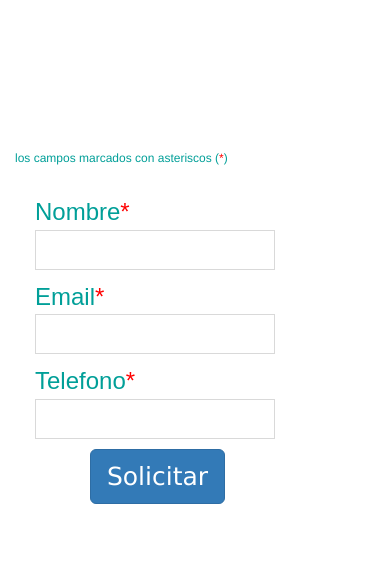
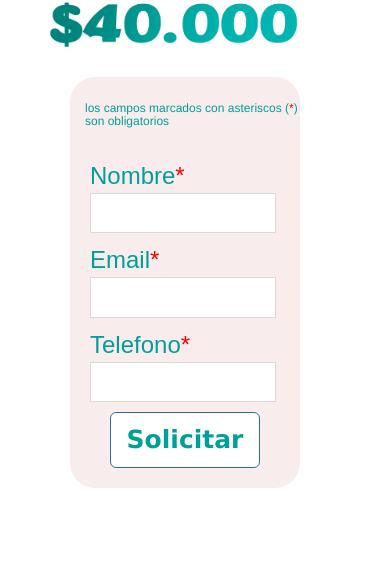
Before and after one commit to Eduarmar/consuelo-paginas, a plain HTML site: page Masaje/index.html in a window 390 px wide. Shown: the part 283-844 px from the top of the page. Drawn offline with nearby package versions, Linux system fonts and the light colour scheme; a web font is replaced by a local one.

Commit message:
hay reunion llave

```diff
--- a/Masaje/css/style.css
+++ b/Masaje/css/style.css
@@ -69,13 +69,24 @@ h1{
 
 }
 
+@media (max-width: 750px) {
+  .frase{width: 110%; padding-top: 35px;}
+  .logo{width: 110%;}
+  .aweb{padding-top: 0;}
+  body > div > div:nth-child(4) > div{padding-left: 70px;}}
+
 @media (max-width: 600px) {
-
+  .frase{width: 120%; padding-top: 35px;}
+  .logo{width: 120%;}
+  .aweb{padding-top: 0;}
+  body > div > div:nth-child(4) > div{padding-left: 70px;}
 }
 
 @media (max-width: 500px) {
-  .frase{width: 120%;}
+  .frase{width: 120%; padding-top: 35px;}
   .logo{width: 120%;}
+  .aweb{padding-top: 0;}
+  body > div > div:nth-child(4) > div{padding-left: 70px;}
   }
 
 @media (max-width: 330px) {
@@ -87,47 +98,241 @@ h1{
   }
 
 
-h6{color: #009F98;}
+h6{color: #009F98; padding-top: 25px; padding-left: 15px;}
 
-#af-form-603460649 .af-body .af-textWrap{width:98%;display:block;float:none;}
-#af-form-603460649 .af-body a{color:#CCCCCC;text-decoration:underline;font-style:normal;font-weight:normal;}
-#af-form-603460649 .af-body input.text, #af-form-603460649 .af-body textarea{background-color:#FFFFFF;border-color:#D9D9D9;border-width:1px;border-style:solid;color:#000000;text-decoration:none;font-style:normal;font-weight:normal;font-size:24px;font-family:Trebuchet MS, sans-serif;}
-#af-form-603460649 .af-body input.text:focus, #af-form-603460649 .af-body textarea:focus{background-color:#FFFAD6;border-color:#030303;border-width:1px;border-style:solid;}
-#af-form-603460649 .af-body label.previewLabel{display:block;float:none;text-align:left;width:auto;color:#009F98;text-decoration:none;font-style:normal;font-weight:normal;font-size:24px;font-family:Muli, sans-serif;}
-#af-form-603460649 .af-body{padding-bottom:15px;padding-top:15px;background-repeat:no-repeat;background-position:inherit;background-image:none;color:#CCCCCC;font-size:11px;font-family:Verdana, sans-serif;}
-#af-form-603460649 .af-header{padding-bottom:7px;padding-top:7px;padding-right:10px;padding-left:10px;background-color:transparent;background-repeat:no-repeat;background-position:inherit;background-image:none;border-width:1px;border-bottom-style:none;border-left-style:none;border-right-style:none;border-top-style:none;color:#CCCCCC;font-size:16px;font-family:Verdana, sans-serif;}
-#af-form-603460649 .af-quirksMode .bodyText{padding-top:2px;padding-bottom:2px;}
-#af-form-603460649 .af-quirksMode{padding-right:20px;padding-left:20px;}
-#af-form-603460649 .af-standards .af-element{padding-right:20px;padding-left:20px;}
-#af-form-603460649 .bodyText p{margin:1em 0;}
-#af-form-603460649 .buttonContainer input.submit{background-image:url("https://forms.aweber.com/images/auto/gradient/button/07c.png");background-position:top left;background-repeat:repeat-x;background-color:#0057ac;border:1px solid #0057ac;color:#FFFFFF;text-decoration:none;font-style:normal;font-weight:normal;font-size:24px;font-family:Helvetica, sans-serif;}
-#af-form-603460649 .buttonContainer input.submit{width:auto;}
-#af-form-603460649 .buttonContainer{text-align:center;}
-#af-form-603460649 body,#af-form-603460649 dl,#af-form-603460649 dt,#af-form-603460649 dd,#af-form-603460649 h1,#af-form-603460649 h2,#af-form-603460649 h3,#af-form-603460649 h4,#af-form-603460649 h5,#af-form-603460649 h6,#af-form-603460649 pre,#af-form-603460649 code,#af-form-603460649 fieldset,#af-form-603460649 legend,#af-form-603460649 blockquote,#af-form-603460649 th,#af-form-603460649 td{float:none;color:inherit;position:static;margin:0;padding:0;}
-#af-form-603460649 button,#af-form-603460649 input,#af-form-603460649 submit,#af-form-603460649 textarea,#af-form-603460649 select,#af-form-603460649 label,#af-form-603460649 optgroup,#af-form-603460649 option{float:none;position:static;margin:0;}
-#af-form-603460649 div{margin:0;}
-#af-form-603460649 fieldset{border:0;}
-#af-form-603460649 form,#af-form-603460649 textarea,.af-form-wrapper,.af-form-close-button,#af-form-603460649 img{float:none;color:inherit;position:static;background-color:none;border:none;margin:0;padding:0;}
-#af-form-603460649 input,#af-form-603460649 button,#af-form-603460649 textarea,#af-form-603460649 select{font-size:100%;}
-#af-form-603460649 p{color:inherit;}
-#af-form-603460649 select,#af-form-603460649 label,#af-form-603460649 optgroup,#af-form-603460649 option{padding:0;}
-#af-form-603460649 table{border-collapse:collapse;border-spacing:0;}
-#af-form-603460649 ul,#af-form-603460649 ol{list-style-image:none;list-style-position:outside;list-style-type:disc;padding-left:40px;}
-#af-form-603460649,#af-form-603460649 .quirksMode{width:100%;max-width:418px;}
-#af-form-603460649.af-quirksMode{overflow-x:hidden;}
-#af-form-603460649{background-color:transparent;border-color:#CFCFCF;border-width:1px;border-style:none;}
-#af-form-603460649{display:block;}
-#af-form-603460649{overflow:hidden;}
-.af-body .af-textWrap{text-align:left;}
-.af-body input.image{border:none!important;}
-.af-body input.submit,.af-body input.image,.af-form .af-element input.button{float:none!important;}
-.af-body input.text{width:100%;float:none;padding:2px!important;}
-.af-body.af-standards input.submit{padding:4px 12px;}
-.af-clear{clear:both;}
-.af-element label{text-align:left;display:block;float:left;}
-.af-element{padding-bottom:5px;padding-top:5px;}
-.af-form-wrapper{text-indent:0;}
-.af-form{text-align:left;margin:auto;}
-.af-header{margin-bottom:0;margin-top:0;padding:10px;}
-.af-quirksMode .af-element{padding-left:0!important;padding-right:0!important;}
-.lbl-right .af-element label{text-align:right;}
+.aweContainer {
+  background-color: #F8ECEC;
+   border-radius: 25px;
+
+}
+
+.btn {
+  color: #009F98;
+  background-color: white;
+  font-weight: bold;
+}
+
+#af-form-603460649 .af-body .af-textWrap {
+  width: 98%;
+  display: block;
+  float: none;
+}
+
+#af-form-603460649 .af-body a {
+  color: #CCCCCC;
+  text-decoration: underline;
+  font-style: normal;
+  font-weight: normal;
+}
+
+#af-form-603460649 .af-body input.text, #af-form-603460649 .af-body textarea {
+  background-color: #FFFFFF;
+  border-color: #D9D9D9;
+  border-width: 1px;
+  border-style: solid;
+  color: #000000;
+  text-decoration: none;
+  font-style: normal;
+  font-weight: normal;
+  font-size: 24px;
+  font-family: Trebuchet MS, sans-serif;
+}
+
+#af-form-603460649 .af-body input.text:focus, #af-form-603460649 .af-body textarea:focus {
+  background-color: #FFFAD6;
+  border-color: #030303;
+  border-width: 1px;
+  border-style: solid;
+}
+
+#af-form-603460649 .af-body label.previewLabel {
+  display: block;
+  float: none;
+  text-align: left;
+  width: auto;
+  color: #009F98;
+  text-decoration: none;
+  font-style: normal;
+  font-weight: normal;
+  font-size: 24px;
+  font-family: Muli, sans-serif;
+}
+
+#af-form-603460649 .af-body {
+  padding-bottom: 15px;
+  padding-top: 15px;
+  background-repeat: no-repeat;
+  background-position: inherit;
+  background-image: none;
+  color: #CCCCCC;
+  font-size: 11px;
+  font-family: Verdana, sans-serif;
+}
+
+#af-form-603460649 .af-quirksMode .bodyText {
+  padding-top: 2px;
+  padding-bottom: 2px;
+}
+
+#af-form-603460649 .af-quirksMode {
+  padding-right: 20px;
+  padding-left: 20px;
+}
+
+#af-form-603460649 .af-standards .af-element {
+  padding-right: 20px;
+  padding-left: 20px;
+}
+
+#af-form-603460649 .bodyText p {
+  margin: 1em 0;
+}
+
+#af-form-603460649 .buttonContainer input.submit {
+  width: auto;
+}
+
+#af-form-603460649 .buttonContainer {
+  text-align: center;
+}
+
+#af-form-603460649 body, #af-form-603460649 dl, #af-form-603460649 dt, #af-form-603460649 dd, #af-form-603460649 h1, #af-form-603460649 h2, #af-form-603460649 h3, #af-form-603460649 h4, #af-form-603460649 h5, #af-form-603460649 h6, #af-form-603460649 pre, #af-form-603460649 code, #af-form-603460649 fieldset, #af-form-603460649 legend, #af-form-603460649 blockquote, #af-form-603460649 th, #af-form-603460649 td {
+  float: none;
+  color: inherit;
+  position: static;
+  margin: 0;
+  padding: 0;
+}
+
+#af-form-603460649 button, #af-form-603460649 input, #af-form-603460649 submit, #af-form-603460649 textarea, #af-form-603460649 select, #af-form-603460649 label, #af-form-603460649 optgroup, #af-form-603460649 option {
+  float: none;
+  position: static;
+  margin: 0;
+}
+
+#af-form-603460649 div {
+  margin: 0;
+}
+
+#af-form-603460649 fieldset {
+  border: 0;
+}
+
+#af-form-603460649 form, #af-form-603460649 textarea, .af-form-wrapper, .af-form-close-button, #af-form-603460649 img {
+  float: none;
+  color: inherit;
+  position: static;
+  background-color: none;
+  border: none;
+  margin: 0;
+  padding: 0;
+}
+
+#af-form-603460649 input, #af-form-603460649 button, #af-form-603460649 textarea, #af-form-603460649 select {
+  font-size: 100%;
+}
+
+#af-form-603460649 p {
+  color: inherit;
+}
+
+#af-form-603460649 select, #af-form-603460649 label, #af-form-603460649 optgroup, #af-form-603460649 option {
+  padding: 0;
+}
+
+#af-form-603460649 table {
+  border-collapse: collapse;
+  border-spacing: 0;
+}
+
+#af-form-603460649 ul, #af-form-603460649 ol {
+  list-style-image: none;
+  list-style-position: outside;
+  list-style-type: disc;
+  padding-left: 40px;
+}
+
+#af-form-603460649, #af-form-603460649 .quirksMode {
+  width: 100%;
+  max-width: 418px;
+}
+
+#af-form-603460649.af-quirksMode {
+  overflow-x: hidden;
+}
+
+#af-form-603460649 {
+  background-color: transparent;
+  border-color: #CFCFCF;
+  border-width: 1px;
+  border-style: none;
+}
+
+#af-form-603460649 {
+  display: block;
+}
+
+#af-form-603460649 {
+  overflow: hidden;
+}
+
+.af-body .af-textWrap {
+  text-align: left;
+}
+
+.af-body input.image {
+  border: none!important;
+}
+
+.af-body input.submit, .af-body input.image, .af-form .af-element input.button {
+  float: none!important;
+}
+
+.af-body input.text {
+  width: 100%;
+  float: none;
+  padding: 2px!important;
+}
+
+.af-body.af-standards input.submit {
+  padding: 4px 12px;
+}
+
+.af-clear {
+  clear: both;
+}
+
+.af-element label {
+  text-align: left;
+  display: block;
+  float: left;
+}
+
+.af-element {
+  padding-bottom: 5px;
+  padding-top: 5px;
+}
+
+.af-form-wrapper {
+  text-indent: 0;
+}
+
+.af-form {
+  text-align: left;
+  margin: auto;
+}
+
+.af-header {
+  margin-bottom: 0;
+  margin-top: 0;
+  padding: 10px;
+}
+
+.af-quirksMode .af-element {
+  padding-left: 0!important;
+  padding-right: 0!important;
+}
+
+.lbl-right .af-element label {
+  text-align: right;
+}
--- a/Masaje/index.html
+++ b/Masaje/index.html
@@ -18,10 +18,15 @@
       <br>
       <br>
       <div class="row">
+        <div class="col-md-4 pull-right visible-xs">
+          <img src="images/AntiestresLanding4.png" class="logo" width="150%" alt="">
+          <br>
+          <br>
+        </div>
         <div class="col-md-4 col-md-offset-1">
           <img src="images/AntiestresLanding3.png" class="frase" width="150%" alt="">
         </div>
-        <div class="col-md-4 pull-right">
+        <div class="col-md-4 pull-right hidden-xs">
           <img src="images/AntiestresLanding4.png" class="logo" width="150%" alt="">
         </div>
         <br>
@@ -29,8 +34,9 @@
       <div class="row">
 
 
-        <div class="col-md-5 col-md-offset-7 aweb">
-          <h6>los campos marcados con asteriscos (<span style="color:red">*</span>)</h6>
+        <div class="col-md-5 col-md-offset-7 col-xs-12 aweb">
+          <div class=" aweContainer center-block">
+            <h6>los campos marcados con asteriscos (<span style="color:red">*</span>) son obligatorios</h6>
             <form method="post" class="af-form-wrapper" accept-charset="UTF-8" action="https://www.aweber.com/scripts/addlead.pl">
               <div style="display: none;">
                 <input type="hidden" name="meta_web_form_id" value="603460649" />
@@ -75,8 +81,11 @@
             </form>
 
           </div>
+
+
           </div>
-
+        </div>
+<br><br>
 
     </div>
 
```
Also changed, not shown: Lipo/index.html (+1 -1 lines). Lines whose indentation alone changed are shown as unchanged.
